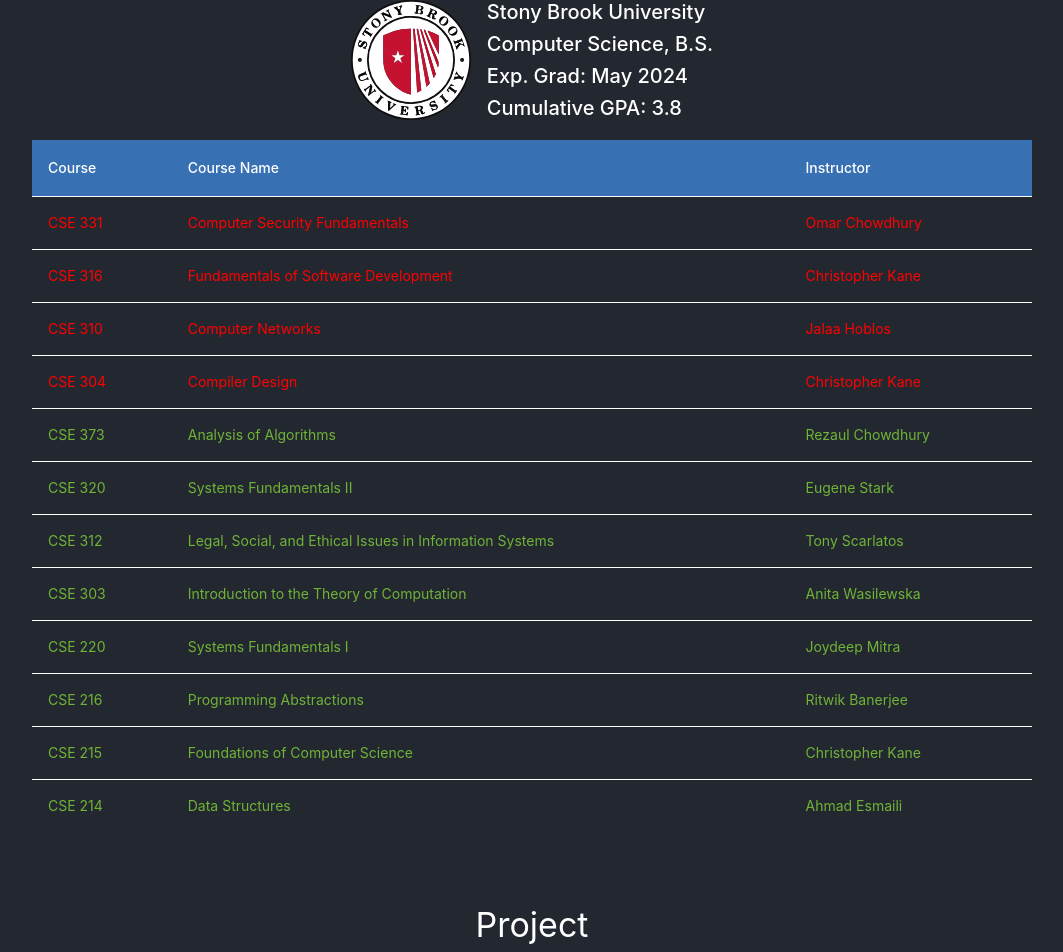
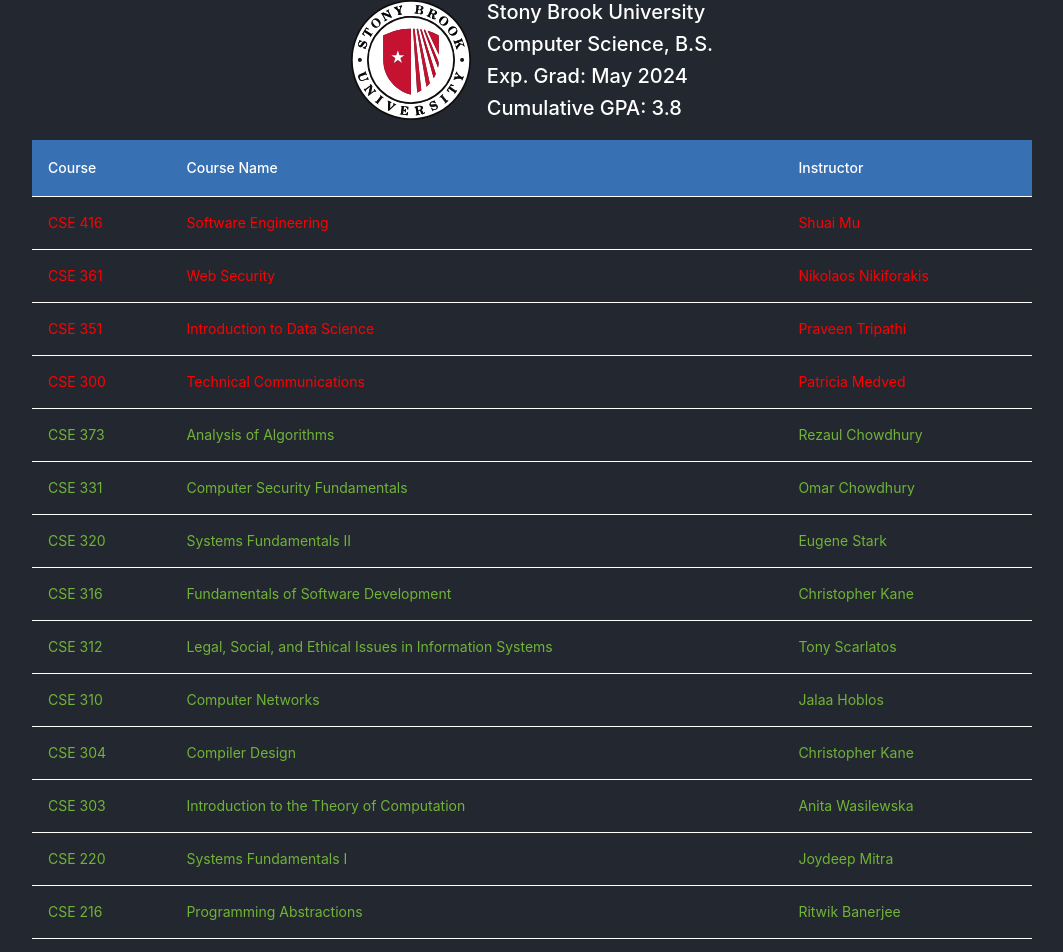
Before and after one commit to tiagowu/portfolio-website, a React (Create React App) app: page / in a window 1280 px wide. Shown: the part 1536-2488 px from the top of the page, without its empty margins (108-1171 px from the left). Built offline with nearby package versions, Linux system fonts and the light colour scheme; no server answers.

Commit message:
Update CoursesData

```diff
--- a/src/data/CoursesData.js
+++ b/src/data/CoursesData.js
@@ -24,6 +24,12 @@
     completed: true,
   },
   {
+    courseNumber: "CSE 300",
+    courseName: "Technical Communications",
+    instructor: "Patricia Medved",
+    completed: false,
+  },
+  {
     courseNumber: "CSE 303",
     courseName: "Introduction to the Theory of Computation",
     instructor: "Anita Wasilewska",
@@ -33,13 +39,13 @@
     courseNumber: "CSE 304",
     courseName: "Compiler Design",
     instructor: "Christopher Kane",
-    completed: false,
+    completed: true,
   },
   {
     courseNumber: "CSE 310",
     courseName: "Computer Networks",
     instructor: "Jalaa Hoblos",
-    completed: false,
+    completed: true,
   },
   {
     courseNumber: "CSE 312",
@@ -51,7 +57,7 @@
     courseNumber: "CSE 316",
     courseName: "Fundamentals of Software Development",
     instructor: "Christopher Kane",
-    completed: false,
+    completed: true,
   },
   {
     courseNumber: "CSE 320",
@@ -63,6 +69,18 @@
     courseNumber: "CSE 331",
     courseName: "Computer Security Fundamentals",
     instructor: "Omar Chowdhury",
+    completed: true,
+  },
+  {
+    courseNumber: "CSE 351",
+    courseName: "Introduction to Data Science",
+    instructor: "Praveen Tripathi",
+    completed: false,
+  },
+  {
+    courseNumber: "CSE 361",
+    courseName: "Web Security",
+    instructor: "Nikolaos Nikiforakis",
     completed: false,
   },
   {
@@ -71,4 +89,10 @@
     instructor: "Rezaul Chowdhury",
     completed: true,
   },
+  {
+    courseNumber: "CSE 416",
+    courseName: "Software Engineering",
+    instructor: "Shuai Mu",
+    completed: false,
+  },
 ];
```
